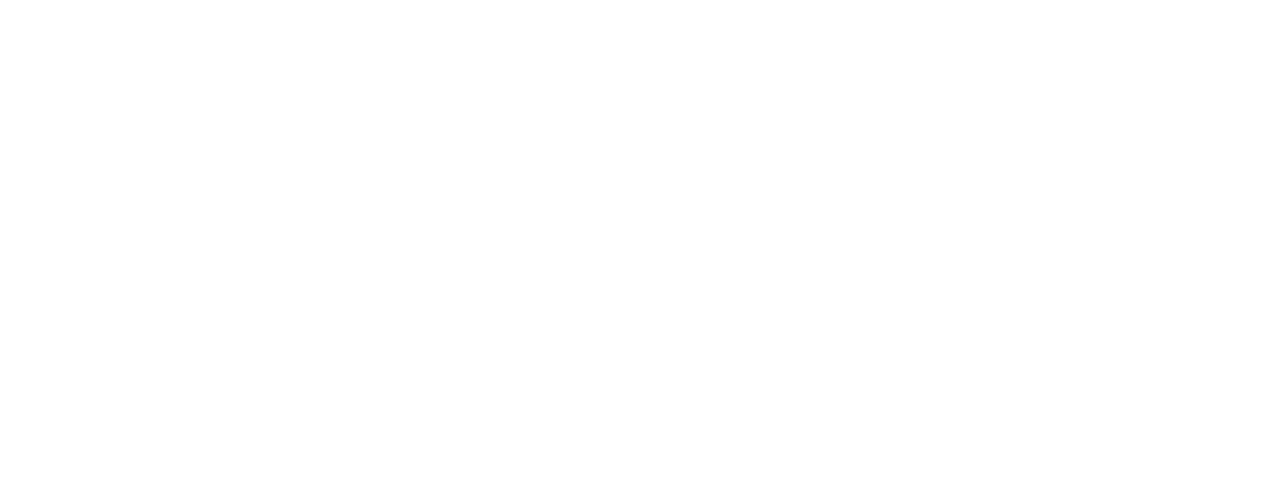
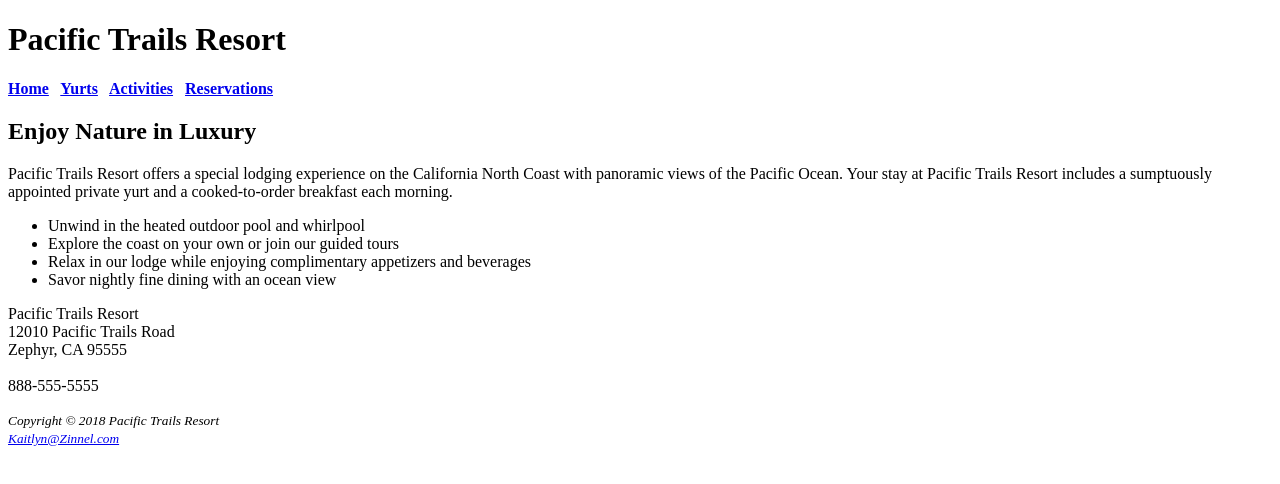
Before and after one commit to 44144-Sp22/ch2casestudy-Zinnel, a plain HTML site: page index.html in a window 1280 px wide. Drawn offline with Linux system fonts and the light colour scheme.

Commit message:
Chapter 2 Case Study Zinnel

```diff
--- a/index.html
+++ b/index.html
@@ -1,10 +1,44 @@
 <!DOCTYPE html>
 <html lang="en">
 <head>
-<title>Pacific Trails Resort</title>
-<meta charset="utf-8">
+  <title>Pacific Trails Resort</title>
+  <meta charset="utf-8">
 </head>
 <body>
+<h1>Pacific Trails Resort</h1>
+<nav><strong>
+  <a href="index.html">Home</a> &nbsp;
+  <a href="yurts.html">Yurts</a> &nbsp;
+  <a href="activities.html">Activities</a> &nbsp;
+  <a href="reservations.html">Reservations</a>
+</strong></nav>
 
+<main>
+<h2>Enjoy Nature in Luxury</h2>
+  <p>
+    Pacific Trails Resort offers a special lodging experience on the California North Coast with panoramic views of the Pacific Ocean.
+    Your stay at Pacific Trails Resort includes a sumptuously appointed private yurt and a cooked-to-order breakfast each morning.
+  </p>
+  <ul>
+    <li>Unwind in the heated outdoor pool and whirlpool</li>
+    <li>Explore the coast on your own or join our guided tours</li>
+    <li>Relax in our lodge while enjoying complimentary appetizers and beverages</li>
+    <li>Savor nightly fine dining with an ocean view</li>
+  </ul>
+  <div>
+    Pacific Trails Resort <br>
+    12010 Pacific Trails Road <br>
+    Zephyr, CA 95555
+    <br><br>
+    888-555-5555
+  </div>
+</main>
+  <footer>
+    <p><small><i>
+      Copyright &copy; 2018 Pacific Trails Resort
+        <br>
+        <a href="mailto:totallyrealemail@gmail.com">Kaitlyn@Zinnel.com</a>
+    </p></small></i>
+  </footer>
 </body>
 </html>
```
Also changed, not shown: yurts.html (added, +46 -0 lines).
